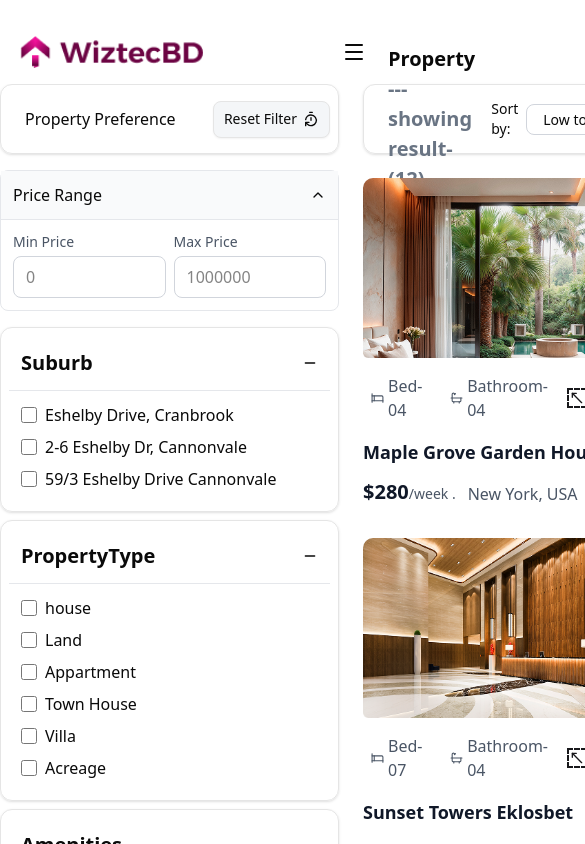
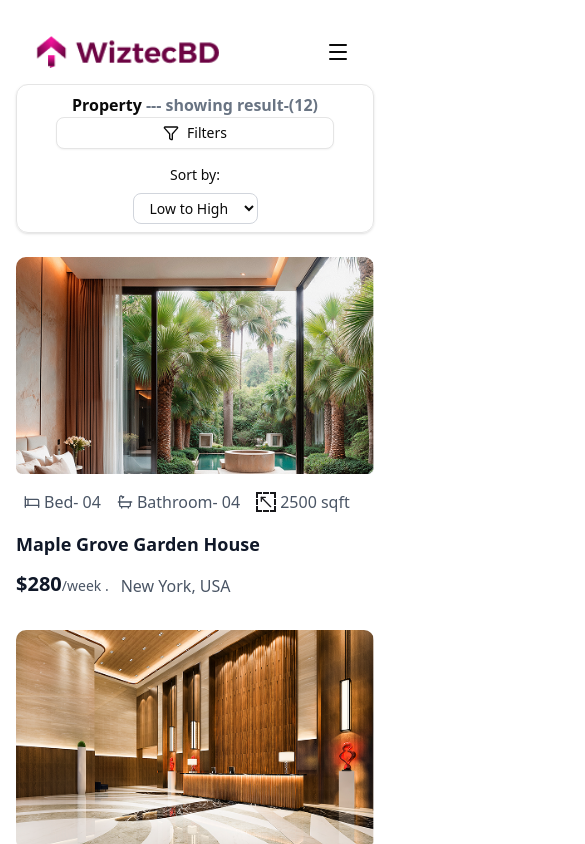
Before and after one commit to tanvirbadsha/wiztechh_bd, a React (Vite) app: page / in a window 390 px wide. Shown: the top 844 px of the page, 585 px wide, since content can reach past the window. Built offline with nearby package versions, Linux system fonts and the light colour scheme.

Commit message:
adjusted styles for mobile view

```diff
--- a/src/components/layouts/Layout.jsx
+++ b/src/components/layouts/Layout.jsx
@@ -1,12 +1,22 @@
+import { useState } from "react";
 import MainContentLayout from "../main_layout/MainContentLayout";
 import Sidebar from "../sidebar/Sidebar";
 
 export default function Layout() {
+  const [isSidebarOpen, setIsSidebarOpen] = useState(false);
+
+  const toggleSidebar = () => setIsSidebarOpen(!isSidebarOpen);
+
   return (
     <div className="flex w-full gap-6">
       {/* container for main layout */}
-      <Sidebar />
-      <MainContentLayout />
+      <Sidebar
+        className={`${
+          isSidebarOpen ? "translate-x-0" : "-translate-x-full"
+        } md:translate-x-0 fixed md:static top-0 left-0 h-full bg-white z-10 transition-transform duration-300`}
+        onClose={toggleSidebar}
+      />
+      <MainContentLayout toggleSidebar={toggleSidebar} />
     </div>
   );
 }
--- a/src/components/layouts/Page.jsx
+++ b/src/components/layouts/Page.jsx
@@ -3,7 +3,7 @@ import Layout from "./Layout";
 
 export default function Page() {
   return (
-    <div className="container mx-auto">
+    <div className="container mx-auto px-4 md:px-0">
       {/* Header and layout here */}
       <Header />
       <Layout />
--- a/src/components/layouts/PanelContainer.jsx
+++ b/src/components/layouts/PanelContainer.jsx
@@ -1,6 +1,6 @@
 export default function PanelContainer({ children }) {
   return (
-    <div className="shadow w-full flex justify-between items-center p-2 min-h-[70px] rounded-[12px] border">
+    <div className="shadow w-full flex flex-col md:flex-row md:justify-between items-center md:items-center p-2 md:min-h-[70px] rounded-[12px] border gap-4 md:gap-0">
       {children}
     </div>
   );
--- /dev/null
+++ b/src/components/layouts/ShowCaseSection.jsx
@@ -0,0 +1,3 @@
+export default function ShowCaseSection({ children }) {
+  return <div>ShowCaseSection {children}</div>;
+}
--- a/src/components/main_layout/MainContentLayout.jsx
+++ b/src/components/main_layout/MainContentLayout.jsx
@@ -1,19 +1,32 @@
+import { Button } from "@/components/ui/button";
+import { Filter } from "lucide-react";
 import { useState } from "react";
 import HouseCardContainer from "../HouseCardContainer";
 import PanelContainer from "../layouts/PanelContainer";
 import { CustomPagination } from "./CustomPagination";
 
-export default function MainContentLayout() {
+export default function MainContentLayout({ toggleSidebar }) {
   const [sortBy, setSortBy] = useState("Low to High");
 
   return (
     <div className="h-screen flex-1 flex flex-col gap-6">
       <PanelContainer>
-        <p className="text-[20px] px-4 font-semibold">
-          Property{" "}
-          <span className="text-[#697483]">--- showing result-(12)</span>
-        </p>
-        <div className="flex items-center gap-2">
+        <div className="flex flex-col md:flex-row md:items-center justify-between">
+          <p className="text-[16px] md:text-[20px] px-4 font-semibold">
+            Property{" "}
+            <span className="text-[#697483]">--- showing result-(12)</span>
+          </p>
+          <Button
+            variant="outline"
+            size="sm"
+            className="md:hidden flex items-center gap-2"
+            onClick={toggleSidebar}
+          >
+            <Filter size={16} />
+            Filters
+          </Button>
+        </div>
+        <div className="flex flex-col md:flex-row items-center gap-2">
           <label htmlFor="sort-select" className="text-sm font-medium">
             Sort by:
           </label>
@@ -21,7 +34,7 @@ export default function MainContentLayout() {
             id="sort-select"
             value={sortBy}
             onChange={(e) => setSortBy(e.target.value)}
-            className="px-3 py-1 border border-gray-300 rounded-md text-sm focus:outline-none focus:ring-2 focus:ring-blue-500"
+            className="px-3 py-1 border border-gray-300 rounded-md text-sm focus:outline-none focus:ring-2 focus:ring-blue-500 md:w-auto"
           >
             <option value="Low to High">Low to High</option>
             <option value="High to Low">High to Low</option>
--- a/src/components/sidebar/CustomAccordion.jsx
+++ b/src/components/sidebar/CustomAccordion.jsx
@@ -30,7 +30,7 @@ export default function CustomAccordion({ data }) {
   };
 
   return (
-    <div className="space-y-2">
+    <div className="flex flex-col gap-4">
       {Object.entries(data).map(([key, options]) => (
         <div key={key} className="shadow w-full p-2 rounded-[12px] border">
           <button
--- a/src/components/sidebar/Sidebar.jsx
+++ b/src/components/sidebar/Sidebar.jsx
@@ -1,13 +1,24 @@
 import { Button } from "@/components/ui/button";
-import { TimerReset } from "lucide-react";
+import { cn } from "@/lib/utils";
+import { TimerReset, X } from "lucide-react";
 import { propertyCategoryData } from "../../data/propertyReference";
 import PanelContainer from "../layouts/PanelContainer";
 import CustomAccordion from "./CustomAccordion";
 import PriceAccordion from "./PriceAccordion";
 
-export default function Sidebar() {
+export default function Sidebar({ className, onClose }) {
   return (
-    <div className="h-screen w-[339px] shrink-0 flex flex-col gap-4">
+    <div
+      className={cn(
+        "h-screen w-[339px] shrink-0 flex flex-col gap-4 overflow-y-auto",
+        className
+      )}
+    >
+      <div className="md:hidden flex justify-end p-2">
+        <Button variant="ghost" size="sm" onClick={onClose}>
+          <X size={20} />
+        </Button>
+      </div>
       <PanelContainer>
         <p className="text-[16px] px-4">Property Preference</p>
         <Button
```
